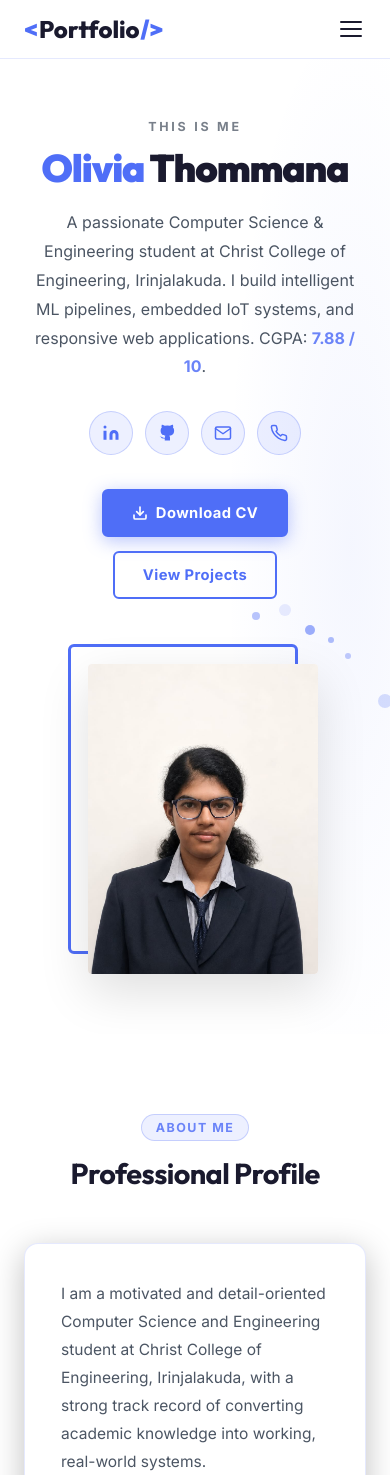
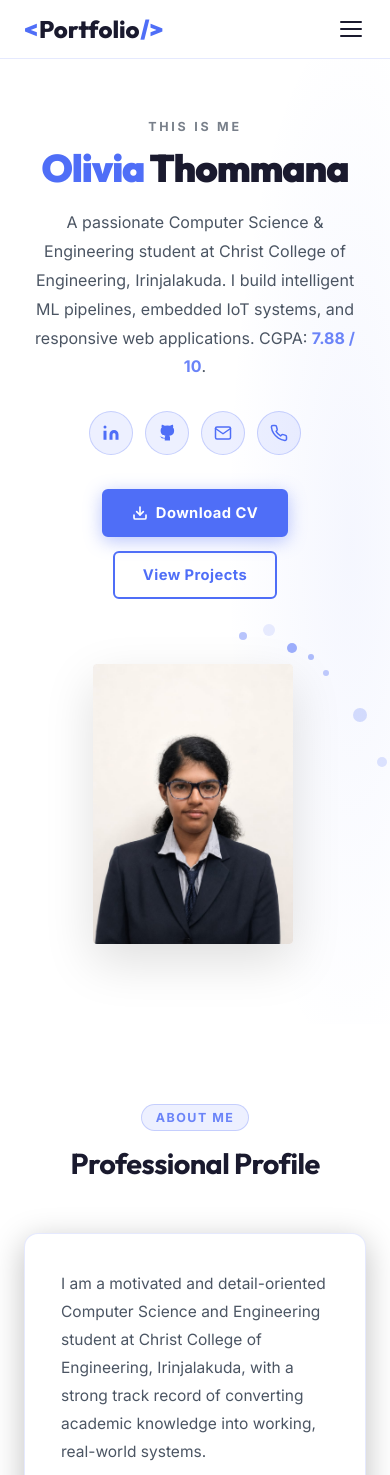
Before and after one commit to oliviathommana/olivia-portfolio, a Next.js app: page / in a window 390 px wide. Shown: the top 1475 px of the page. Built offline with nearby package versions, Linux system fonts and the light colour scheme.

Commit message:
Mathematically align profile photo and decorative square with constant offset

```diff
--- a/app/Home.css
+++ b/app/Home.css
@@ -196,23 +196,21 @@
   to   { opacity: 1; transform: translateX(0); }
 }
 
-/* Photo frame container — sized to perfectly contain the photo */
+/* Photo frame container — sized to include the photo (300x420) + 30px offset */
 .hero-photo-frame {
   position: relative;
-  width: 300px;
-  height: 400px;
+  width: 330px;
+  height: 450px;
   flex-shrink: 0;
-  margin-top: 25px;
-  margin-left: 25px; /* Offset spacing to compensate for the deco box pushing left */
 }
 
-/* Blue border-only offset square frame (no fill) */
+/* Blue border-only square — top-left, peeking behind photo */
 .hero-deco-square {
   position: absolute;
-  top: -20px;
-  left: -20px;
-  width: 100%;
-  height: 100%;
+  top: 0;
+  left: 0;
+  width: calc(100% - 30px);
+  height: calc(100% - 30px);
   border-radius: 6px;
   border: 3px solid var(--primary);
   background: transparent;
@@ -222,7 +220,7 @@
 /* Decorative scattered dots around the photo area */
 .hero-dots {
   position: absolute;
-  inset: -60px -60px -40px -40px;
+  inset: -40px -40px -40px -40px;
   z-index: 2;
   pointer-events: none;
 }
@@ -242,12 +240,13 @@
 .dot-6  { width:  6px; height:  6px; top: 8%;  left: 85%; opacity: 0.45; }
 .dot-7  { width: 12px; height: 12px; top: 0%;  left: 70%; opacity: 0.12; }
 
-/* Profile photo — fills the frame exactly, sits on top of deco border */
+/* Profile photo — bottom-right of frame, overlapping the deco square */
 .hero-photo {
   position: absolute;
-  inset: 0;
-  width: 100% !important;
-  height: 100% !important;
+  bottom: 0;
+  right: 0;
+  width: calc(100% - 30px) !important;
+  height: calc(100% - 30px) !important;
   object-fit: cover;
   object-position: center top;
   border-radius: 4px;
@@ -812,10 +811,18 @@ a.contact-card-val:hover {
     font-size: 2.4rem;
   }
   .hero-photo-frame {
-    width: 230px;
-    height: 310px;
+    width: 220px;
+    height: 300px;
     margin-top: 15px;
     margin-left: 15px;
+  }
+  .hero-deco-square {
+    width: calc(100% - 20px);
+    height: calc(100% - 20px);
+  }
+  .hero-photo {
+    width: calc(100% - 20px) !important;
+    height: calc(100% - 20px) !important;
   }
   .projects-grid {
     grid-template-columns: 1fr;
```
